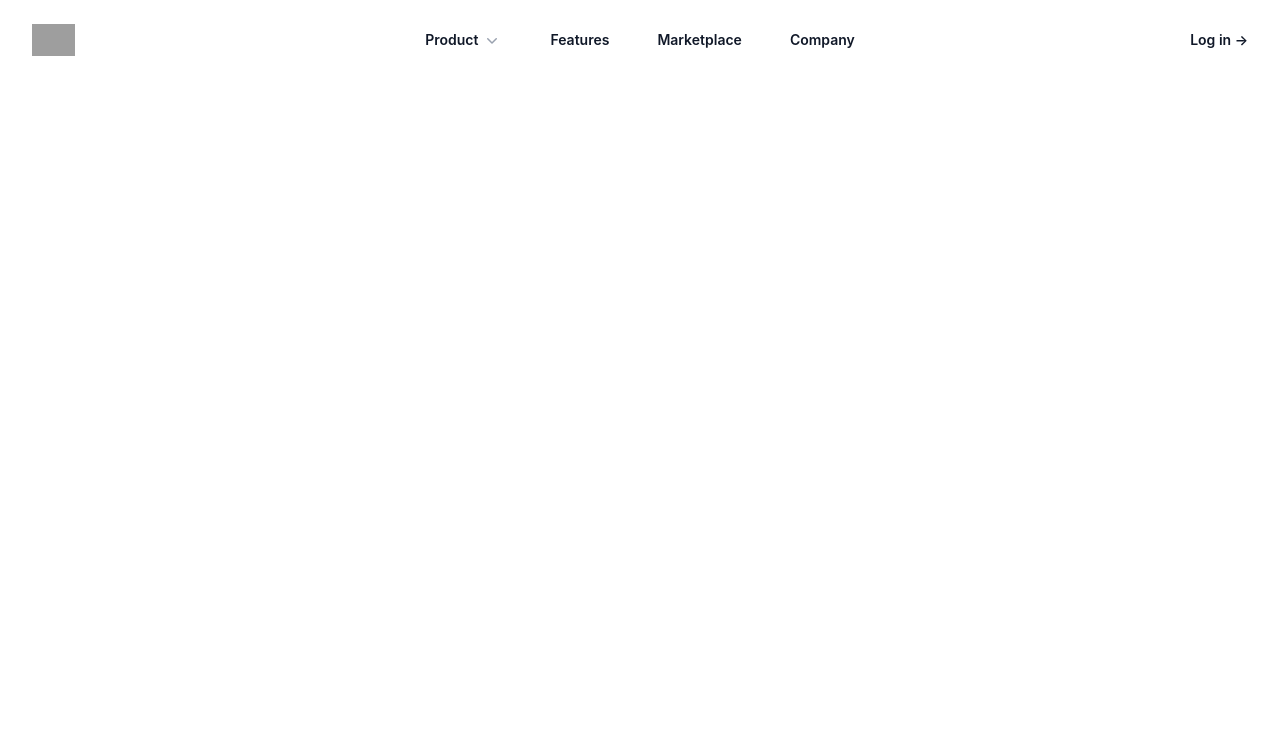
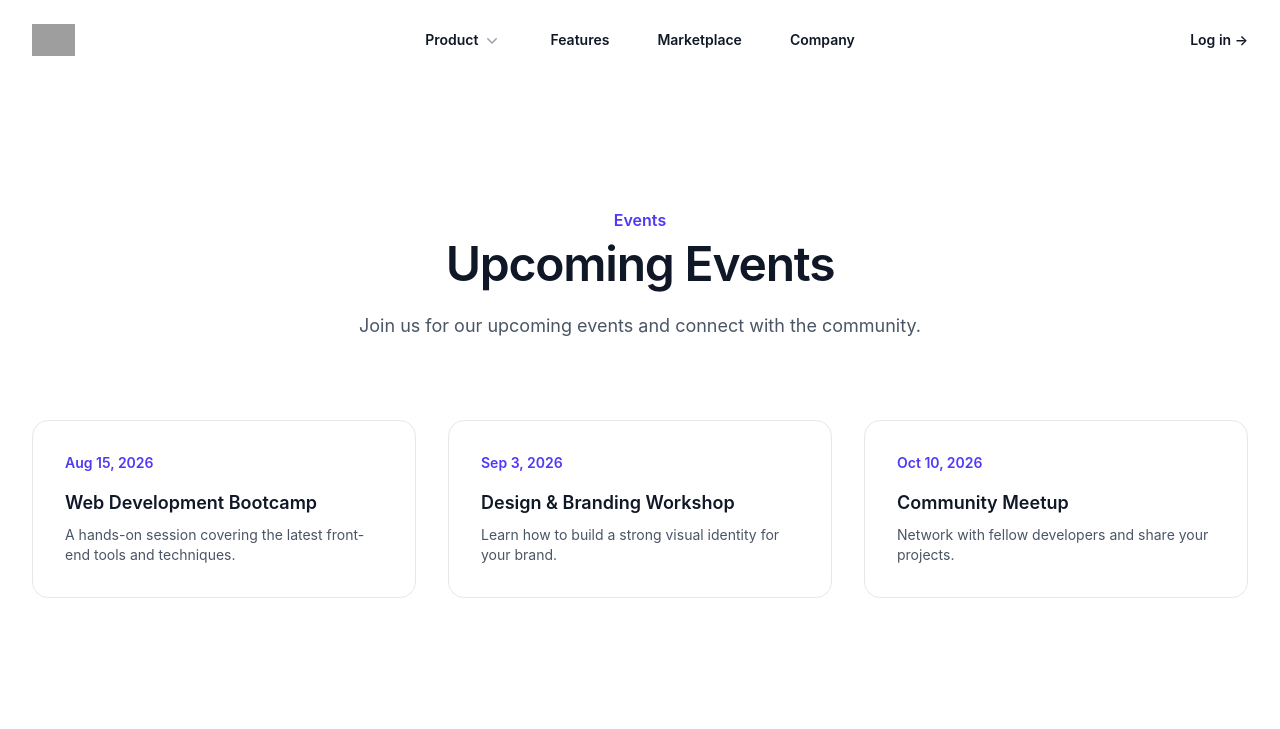
Before and after one commit to Michael-99-k/git-collaboration, a website built with Vite: page index.html in a window 1280 px wide. Built offline with nearby package versions, Linux system fonts and the light colour scheme; grey boxes are pictures that could not be loaded.

Commit message:
created events page

```diff
--- a/index.html
+++ b/index.html
@@ -184,5 +184,35 @@
     </dialog>
   </el-dialog>
 </header>
+<section class="bg-white py-24 sm:py-32">
+  <div class="mx-auto max-w-7xl px-6 lg:px-8">
+    <div class="mx-auto max-w-2xl text-center">
+      <h2 class="text-base font-semibold text-indigo-600">Events</h2>
+      <p class="mt-2 text-4xl font-semibold tracking-tight text-gray-900 sm:text-5xl">Upcoming Events</p>
+      <p class="mt-6 text-lg text-gray-600">Join us for our upcoming events and connect with the community.</p>
+    </div>
+    <div class="mx-auto mt-16 grid max-w-2xl grid-cols-1 gap-8 sm:mt-20 lg:mx-0 lg:max-w-none lg:grid-cols-3">
+
+      <div class="rounded-2xl border border-gray-200 p-8">
+        <p class="text-sm font-semibold text-indigo-600">Aug 15, 2026</p>
+        <h3 class="mt-4 text-lg font-semibold text-gray-900">Web Development Bootcamp</h3>
+        <p class="mt-2 text-sm text-gray-600">A hands-on session covering the latest front-end tools and techniques.</p>
+      </div>
+
+      <div class="rounded-2xl border border-gray-200 p-8">
+        <p class="text-sm font-semibold text-indigo-600">Sep 3, 2026</p>
+        <h3 class="mt-4 text-lg font-semibold text-gray-900">Design & Branding Workshop</h3>
+        <p class="mt-2 text-sm text-gray-600">Learn how to build a strong visual identity for your brand.</p>
+      </div>
+
+      <div class="rounded-2xl border border-gray-200 p-8">
+        <p class="text-sm font-semibold text-indigo-600">Oct 10, 2026</p>
+        <h3 class="mt-4 text-lg font-semibold text-gray-900">Community Meetup</h3>
+        <p class="mt-2 text-sm text-gray-600">Network with fellow developers and share your projects.</p>
+      </div>
+
+    </div>
+  </div>
+</section>
   </body>
 </html>
```
Also changed, not shown: event.html (added).
